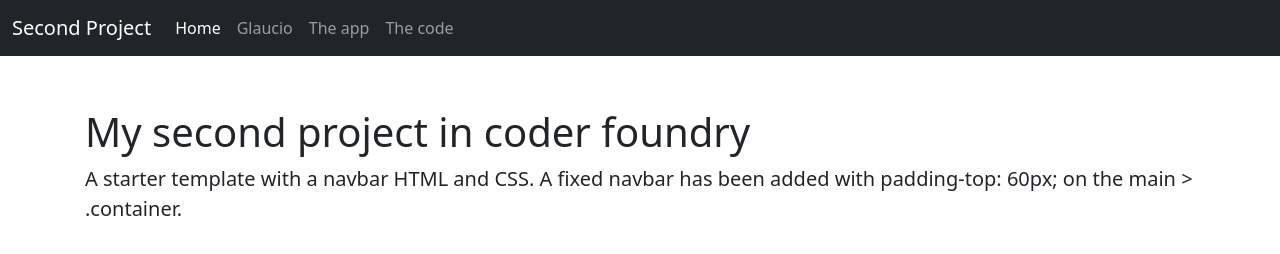
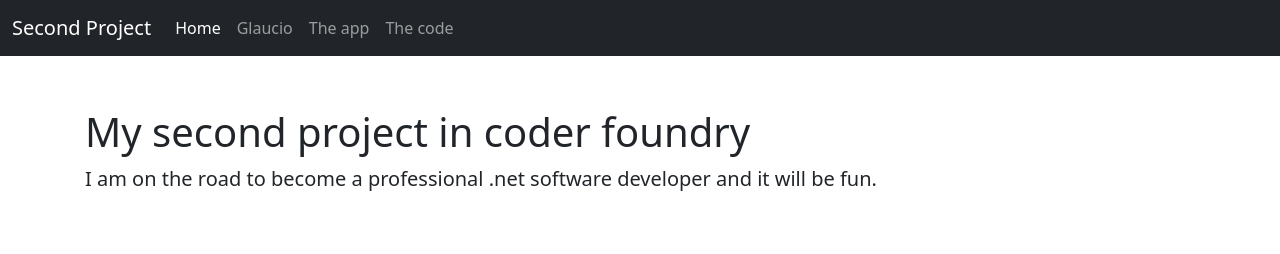
Before and after one commit to Glaucio24/ProjectX, a plain HTML site: page index.html in a window 1280 px wide. Drawn offline with nearby package versions, Linux system fonts and the light colour scheme.

Commit message:
added message

```diff
--- a/index.html
+++ b/index.html
@@ -46,7 +46,7 @@
 <main class="flex-shrink-0">
    <div class="container">
        <h1 class="mt-5">My second project in coder foundry</h1>
-       <p class="lead">A starter template with a navbar HTML and CSS. A fixed navbar has been added with padding-top: 60px; on the main > .container.</p>
+       <p class="lead">I am on the road to become a professional .net software developer and it will be fun. </p>
    </div>
  </main>
     <!-- Bootstrap JS -->
```
